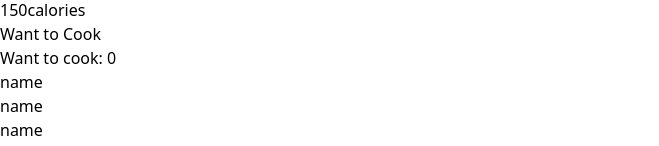
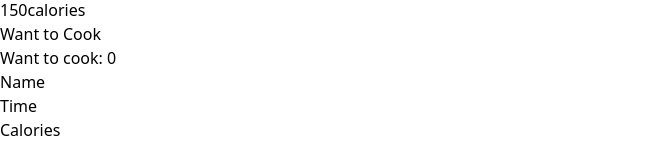
Before and after one commit to tofayeLL/chefs_palette-7, a React (Vite) app: page / in a window 1280 px wide. Shown: the part 3894-4040 px from the top of the page, without its empty margins (0-659 px from the left). Built offline with nearby package versions, Linux system fonts and the light colour scheme.

Commit message:
finished recipe table section want to cook part dynamic

```diff
--- a/package.json
+++ b/package.json
@@ -12,7 +12,8 @@
   "dependencies": {
     "react": "^18.2.0",
     "react-dom": "^18.2.0",
-    "react-icons": "^5.0.1"
+    "react-icons": "^5.0.1",
+    "react-toastify": "^10.0.5"
   },
   "devDependencies": {
     "@types/react": "^18.2.64",
--- a/src/App.jsx
+++ b/src/App.jsx
@@ -4,20 +4,31 @@ import './App.css'
 import Banner from './components/Banner'
 import Nav from './components/Nav'
 import Recipes from './components/Recipes/Recipes'
-import Tables from './components/Tables/Tables'
+import Tables from './components/Tables/Tables';
+import { ToastContainer, toast } from 'react-toastify';
+
+import 'react-toastify/dist/ReactToastify.css';
 
 function App() {
   const [carts, setCarts] = useState([]);
 
   const handleCook = (recipe) => {
-   const isExist = carts.find(cart => cart.id == recipe.recipe_id);
-   if(!isExist){
-    const newCarts = [...carts, recipe];
-    setCarts(newCarts);
-   }
+
+    const isExist = carts.find(cart => cart.recipe_id === recipe.recipe_id);
+
+    if (!isExist) {
+      const newCarts = [...carts, recipe];
+      setCarts(newCarts);
+    }
+    else{
+      alert('can not cook one item twice');
+
+    }
+
 
 
   }
+
 
 
 
@@ -44,7 +55,7 @@ function App() {
 
           <div className='bg-green-300  w-full'>
             <Tables
-            carts={carts} ></Tables>
+              carts={carts} ></Tables>
           </div>
 
 
@@ -52,7 +63,7 @@ function App() {
 
 
 
-
+        <ToastContainer />
       </div>
 
 
--- a/src/components/Recipes/Recipes.jsx
+++ b/src/components/Recipes/Recipes.jsx
@@ -1,5 +1,6 @@
 import { useEffect, useState } from "react";
 import Recipe from "../Recipe/Recipe";
+import PropTypes from 'prop-types';
 
 
 const Recipes = ({handleCook}) => {
@@ -32,4 +33,9 @@ const Recipes = ({handleCook}) => {
     );
 };
 
+Recipes.propTypes = {
+    handleCook : PropTypes.func
+
+}
+
 export default Recipes;
--- a/src/components/Tables/Tables.jsx
+++ b/src/components/Tables/Tables.jsx
@@ -1,5 +1,5 @@
 
-
+import PropTypes from 'prop-types';
 const Tables = ({ carts }) => {
 
     return (
@@ -12,40 +12,44 @@ const Tables = ({ carts }) => {
 
 
             {/* table content */}
-            <div className="px-10">
+            <div className="px-10 my-4">
 
 
-                        <div className="flex gap-16 items-center justify-between">
-                            <p>name</p>
-                            <p>name</p>
-                            <p>name</p>
+                        <div className="grid grid-cols-4 gap-3 px-7">
+                            <p className="font-medium">Name</p>
+                            <p  className="font-medium">Time</p>
+                            <p  className="font-medium">Calories</p>
                             <p></p>
+
                         </div>
 
 
-                            {
-                                carts.map((cart, index) => <div key={index} className="flex justify-between gap-14">
+                           <div className="space-y-3 ">
+                           {
+                                carts.map((cart, index) =>
+                                <div key={index} >
 
-                                    <p className="flex items-center ">{index + 1}
-                                        <td className="ml-2"> {cart.recipe_name}</td>
+                                   <div className="grid grid-cols-4 gap-6  space-y-6 bg-slate-200 items-center px-2 py-2 my-3 rounded-sm">
+
+                                   <p className="flex items-center ">{index + 1}
+                                        <td className="ml-4"> {cart.recipe_name}</td>
                                     </p>
 
                                     <td>{cart.preparing_time} minutes</td>
+
                                     <td>{cart.calories} calories</td>
 
+                                    <button className="px-4 py-2 font-semibold bg-green-300 rounded-full">prepare</button>
 
+                                   </div>
 
 
                                     </div>
 
-
-
-
-
-
                                 )
                             }
 
+                           </div>
 
 
 
@@ -69,4 +73,9 @@ const Tables = ({ carts }) => {
     );
 };
 
+Tables.propTypes = {
+    carts: PropTypes.array
+
+}
+
 export default Tables;
```
Also changed, not shown: src/components/Recipe/Recipe.jsx (+7 -0 lines), 1 other file (tests, documents, lock files or other folders).
